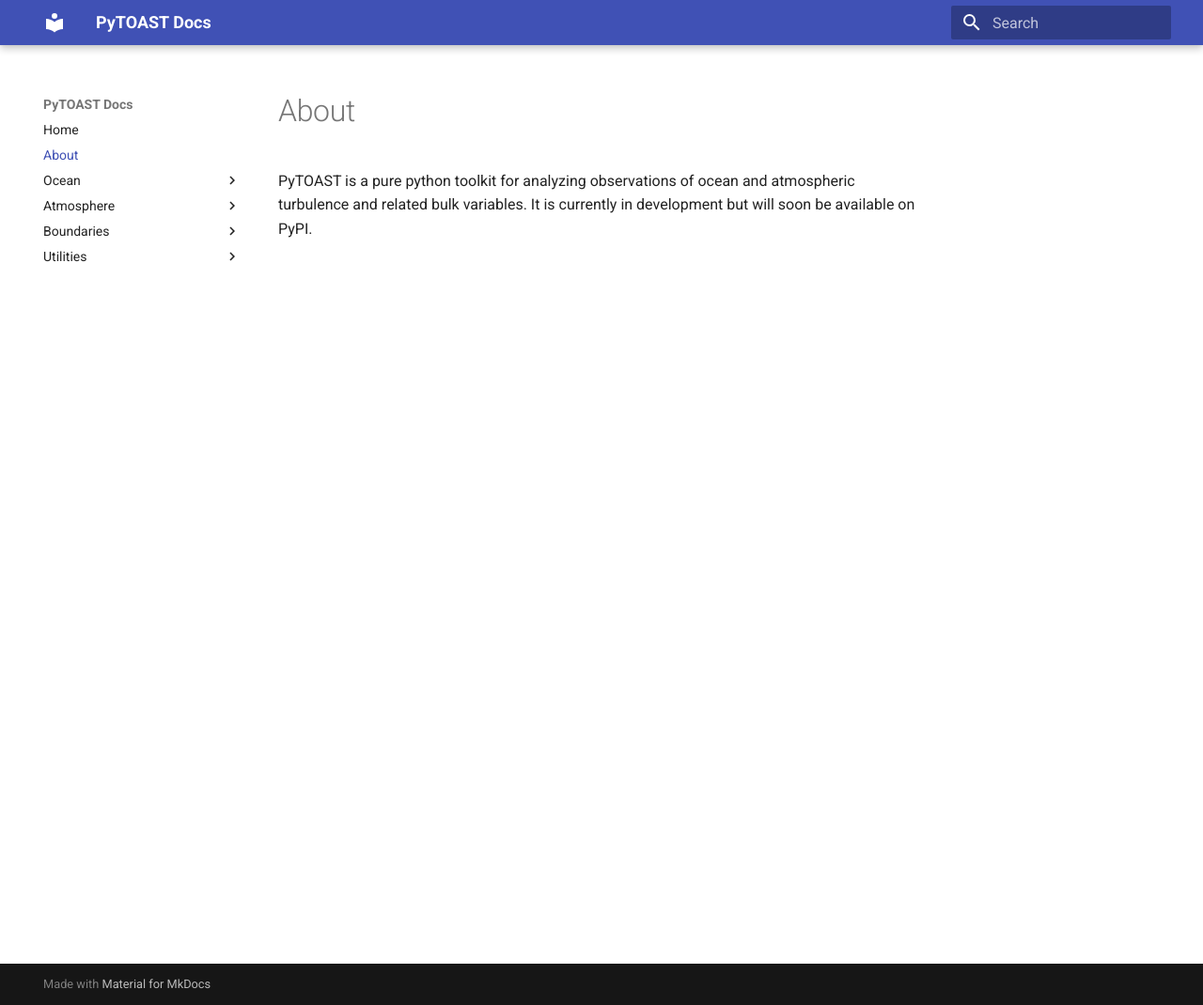
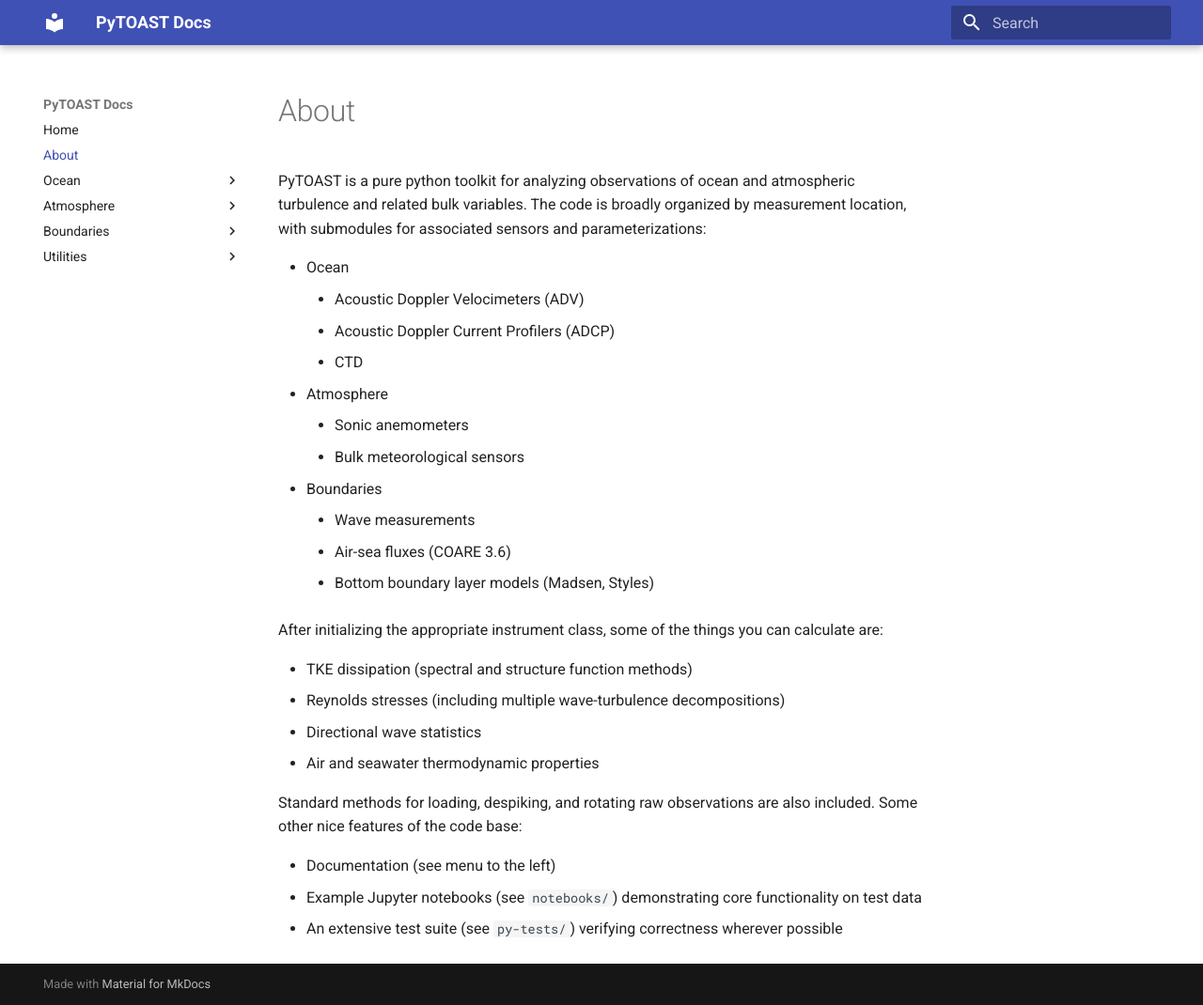
Before and after one commit to galenegan/pytoast, an MkDocs documentation site: the page built from docs/about.md, in a window 1280 px wide and 1070 px high. Shown: the whole window at 94% size. Built offline with MkDocs 1.6.1 and Material for MkDocs 9.7.7, drawn with Linux system fonts in a browser that asks for light colours.

Commit message:
documentation

```diff
--- a/docs/about.md
+++ b/docs/about.md
@@ -1,2 +1,29 @@
-PyTOAST is a pure python toolkit for analyzing observations of ocean and atmospheric turbulence and related bulk
-variables. It is currently in development but will soon be available on PyPI.
+PyTOAST is a pure python toolkit for analyzing observations of ocean and
+atmospheric turbulence and related bulk variables. The code is broadly
+organized by measurement location, with submodules for associated sensors and
+parameterizations:
+
+- Ocean
+	- Acoustic Doppler Velocimeters (ADV)
+	- Acoustic Doppler Current Profilers (ADCP)
+	- CTD
+- Atmosphere
+	- Sonic anemometers
+	- Bulk meteorological sensors
+- Boundaries
+	- Wave measurements
+	- Air-sea fluxes (COARE 3.6)
+	- Bottom boundary layer models (Madsen, Styles)
+
+After initializing the appropriate instrument class, some of the things you can calculate are:
+
+- TKE dissipation (spectral and structure function methods)
+- Reynolds stresses (including multiple wave-turbulence decompositions)
+- Directional wave statistics
+- Air and seawater thermodynamic properties
+
+Standard methods for loading, despiking, and rotating raw observations are also included. Some other nice features of the code base:
+
+- Documentation (see menu to the left)
+- Example Jupyter notebooks (see `notebooks/`) demonstrating core functionality on test data
+- An extensive test suite (see `py-tests/`) verifying correctness wherever possible
```
Also changed, not shown: README.md (+4 -0 lines), 1 other file.
